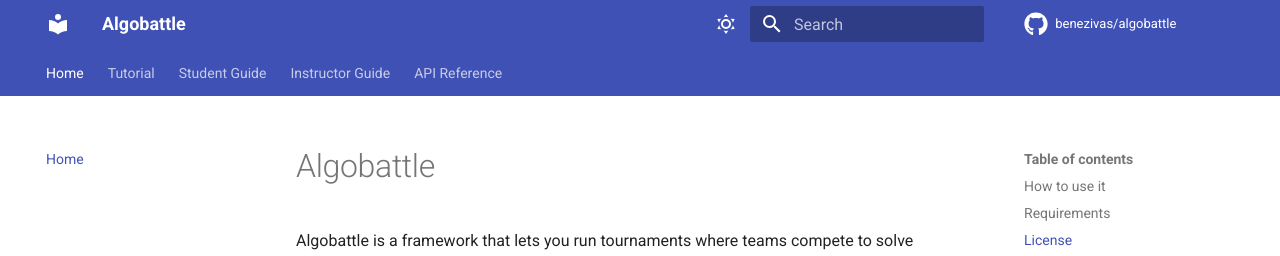
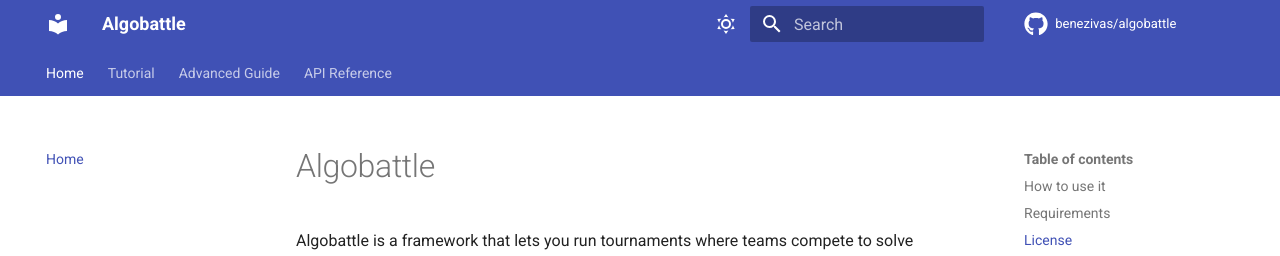
Before and after one commit to Benezivas/algobattle, an MkDocs documentation site: the page built from docs/index.md, in a window 1280 px wide and 1231 px high. Shown: the top 256 px of the window. Built offline with MkDocs 1.6.1 and Material for MkDocs 9.7.7, drawn with Linux system fonts in a browser that asks for light colours; some web fonts are replaced; comment, search, counter and statistics services are not loaded.

Commit message:
update structure

```diff
--- a/mkdocs.yml
+++ b/mkdocs.yml
@@ -101,10 +101,8 @@ nav:
     - tutorial/installation.md
     - tutorial/match.md
     - tutorial/programs.md
-  - Student Guide:
-    - student/index.md
-  - Instructor Guide:
-    - instructor/index.md
+  - Advanced Guide:
+    - advanced/index.md
   - API Reference:
     - api/index.md
     - api/battle.md
```
Also changed, not shown: docs/instructor/index.md (deleted), docs/student/index.md (deleted).
